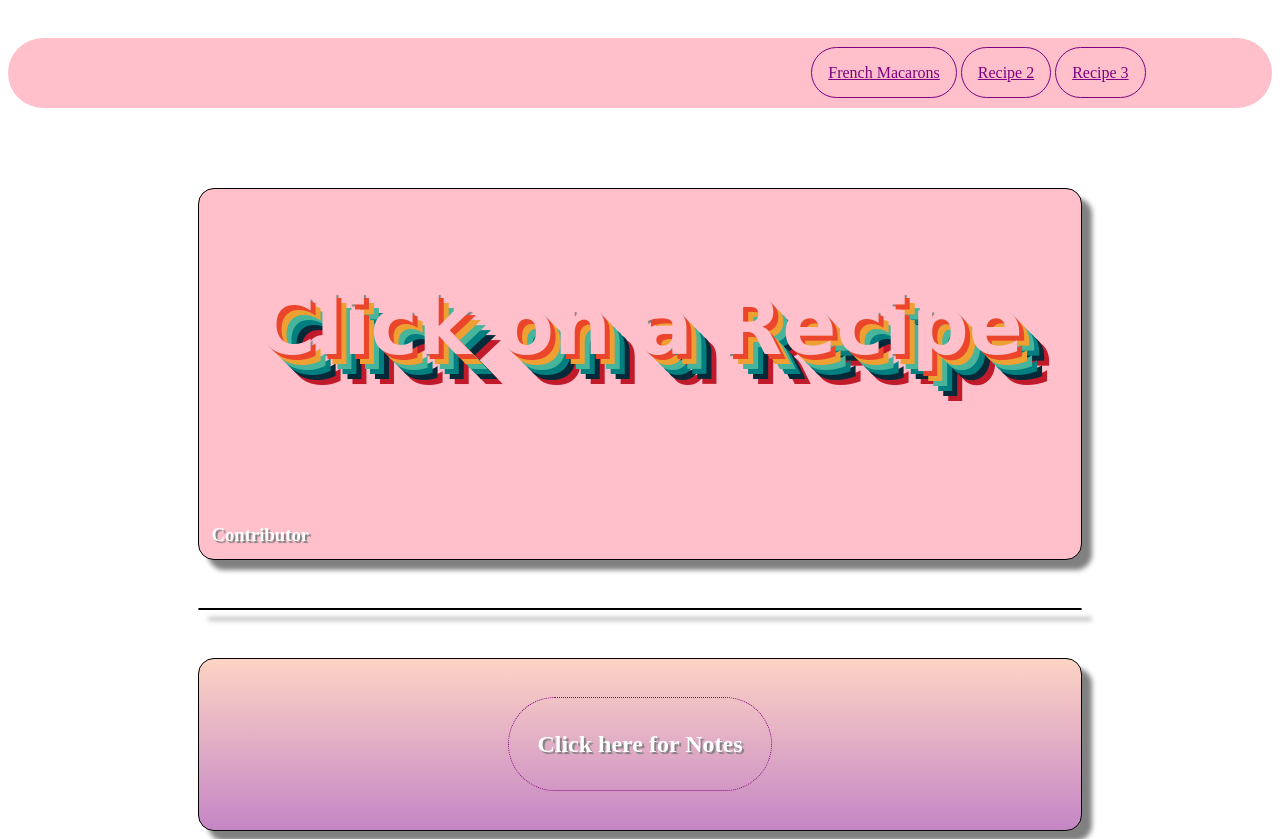
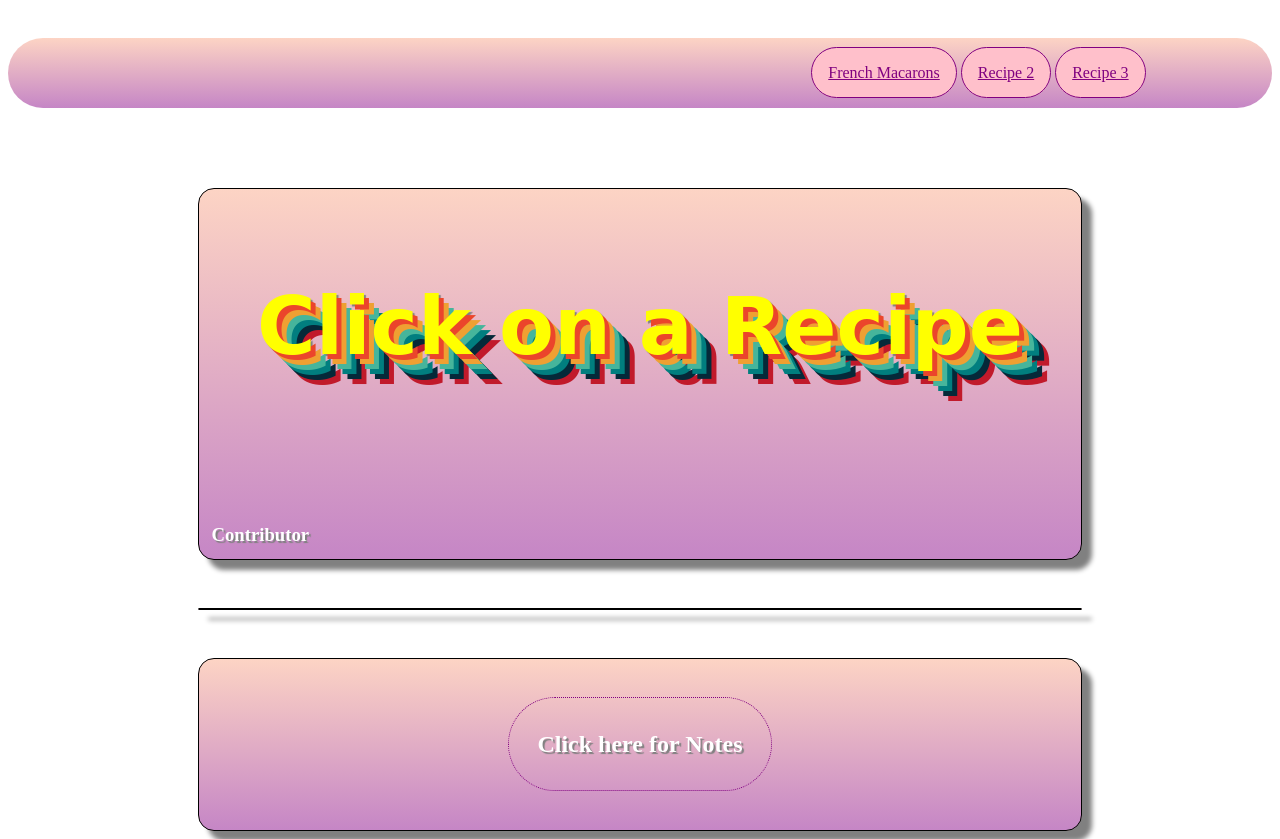
Before and after one commit to maxxiie/tp7, a plain HTML site: page index.html in a window 1280 px wide. Shown: the top 839 px of the page. Drawn offline with Linux system fonts and the light colour scheme; a web font is replaced by a local one.

Commit message:
Updates to the object constructor stuff

```diff
--- a/styles.css
+++ b/styles.css
@@ -6,7 +6,7 @@ h1 {
   font-size: 5rem;
   height: 2vh;
   line-height: 2vh;
-  color: pink;
+  color: yellow;
   font-family: 'Niconne', cursive;
   font-weight: 200px;
   text-shadow: 5px 5px 0px #eb452b, 10px 10px 0px #efa032, 15px 15px 0px #46b59b, 20px 20px 0px #017e7f, 25px 25px 0px #052939, 30px 30px 0px #c11a2b, 2px 2px 1px grey;
@@ -44,6 +44,10 @@ div {
   padding-right: 10%;
   margin-bottom: 5em;
   background-color: pink;
+  background-image:  linear-gradient(
+      rgba(250, 236, 188, 0.45),
+      rgba(127, 63, 191, 0.45)
+    );
   border-radius: 5em;
 }
 
@@ -63,12 +67,13 @@ div {
   box-shadow: 10px 10px 5px grey;
   text-shadow: 2px 2px 1px grey;
   color: black;
-  background-image: none;
-    );
-  background-repeat: no-repeat;
+  background-image: linear-gradient(
+      rgba(250, 236, 188, 0.45),
+      rgba(127, 63, 191, 0.45));
+/*   background-repeat: no-repeat; */
   background-attachment: scroll;
   background-position: center;
-  background-size: 60em;
+  background-size: 90em;
 }
 
 .macawon2{
@@ -89,7 +94,7 @@ div {
   background-repeat: no-repeat;
   background-attachment: scroll;
   background-position: center;
-  background-size: 60em;
+  background-size: 90em;
 }
 
 h2{
```
